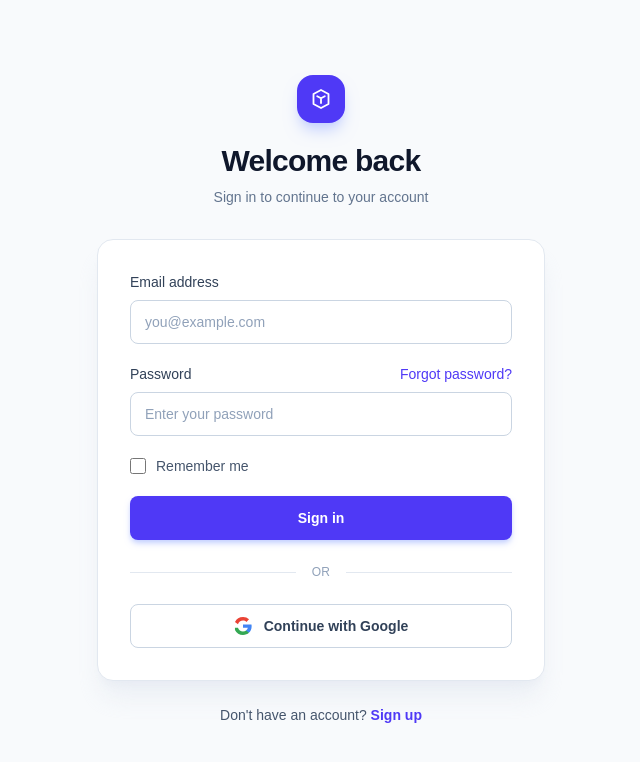
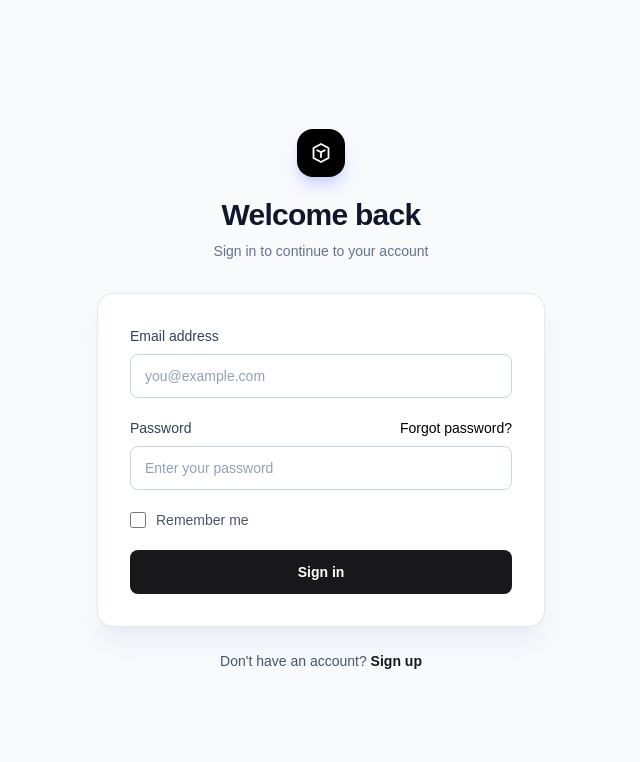
Before and after one commit to Abbas-shah10/E-Commerce, a Next.js app: page /sign-in in a window 1280 px wide. Shown: the top 762 px of the page, without its empty margins (319-959 px from the left). Built offline with nearby package versions, Linux system fonts and the light colour scheme.

Commit message:
feat: implement SignIn component with form validation and success/error handling

```diff
--- a/app/(auth)/sign-in/page.tsx
+++ b/app/(auth)/sign-in/page.tsx
@@ -1,11 +1,53 @@
-import React from "react";
+"use client";
+import Link from "next/link";
+import { zodResolver } from "@hookform/resolvers/zod";
+import { useForm } from "react-hook-form";
+import { signInSchema } from "@/validations/User";
+import type { z } from "zod";
+import { signIn } from "next-auth/react";
+import { useState } from "react";
 
 const SignIn = () => {
+  const [serverError, setServerError] = useState<string | null>(null);
+  const [serverSuccess, setServerSuccess] = useState<string | null | boolean>(
+    null,
+  );
+  const {
+    register,
+    handleSubmit,
+    reset,
+    formState: { errors, isSubmitting },
+  } = useForm<
+    z.input<typeof signInSchema>,
+    unknown,
+    z.output<typeof signInSchema>
+  >({
+    resolver: zodResolver(signInSchema),
+    mode: "onTouched",
+  });
+
+  const onSubmit = async (data: z.output<typeof signInSchema>) => {
+    setServerError(null);
+    setServerSuccess(null);
+
+    const result = await signIn("credentials", {
+      email: data.email,
+      password: data.password,
+      redirect: false,
+    });
+
+    if (!result.ok) {
+      setServerError(result.error || "Error SignIn failed");
+    } else {
+      reset();
+      setServerSuccess("Sign-In Successfully");
+    }
+  };
   return (
     <main className="min-h-screen bg-slate-50 flex items-center justify-center px-4 py-10">
       <div className="w-full max-w-md">
         <div className="mb-8 text-center">
-          <div className="mx-auto mb-5 flex h-12 w-12 items-center justify-center rounded-2xl bg-indigo-600 text-white shadow-lg shadow-indigo-200">
+          <div className="mx-auto mb-5 flex h-12 w-12 items-center justify-center rounded-2xl bg-black text-white shadow-lg shadow-indigo-200">
             <svg
               width="24"
               height="24"
@@ -35,8 +77,17 @@ const SignIn = () => {
             Sign in to continue to your account
           </p>
         </div>
+        {serverError && (
+          <p style={{ color: "red", fontWeight: "bold" }}>{serverError}</p>
+        )}
+        {serverSuccess && (
+          <p style={{ color: "green", fontWeight: "bold" }}>{serverSuccess}</p>
+        )}
 
-        <form className="rounded-2xl border border-slate-200 bg-white p-6 shadow-xl shadow-slate-200/60 sm:p-8">
+        <form
+          className="rounded-2xl border border-slate-200 bg-white p-6 shadow-xl shadow-slate-200/60 sm:p-8"
+          onSubmit={handleSubmit(onSubmit)}
+        >
           <div className="space-y-5">
             <div>
               <label
@@ -46,12 +97,16 @@ const SignIn = () => {
                 Email address
               </label>
               <input
+                {...register("email")}
                 id="email"
                 name="email"
                 type="email"
                 placeholder="you@example.com"
-                className="h-11 w-full rounded-lg border border-slate-300 bg-white px-3.5 text-sm text-slate-900 outline-none transition placeholder:text-slate-400 focus:border-indigo-500 focus:ring-4 focus:ring-indigo-100"
+                className="h-11 w-full rounded-lg border border-slate-300 bg-white px-3.5 text-sm text-slate-900 outline-none transition placeholder:text-slate-400 focus:border-black focus:ring-4 focus:ring-indigo-100"
               />
+              {errors.email && (
+                <p style={{ color: "red" }}>{errors.email.message}</p>
+              )}
             </div>
 
             <div>
@@ -62,20 +117,24 @@ const SignIn = () => {
                 >
                   Password
                 </label>
-                <a
+                <Link
                   href="#"
-                  className="text-sm font-medium text-indigo-600 hover:text-indigo-700"
+                  className="text-sm font-medium text-black hover:text-gray-700 transition"
                 >
                   Forgot password?
-                </a>
+                </Link>
               </div>
               <input
+                {...register("password")}
                 id="password"
                 name="password"
                 type="password"
                 placeholder="Enter your password"
-                className="h-11 w-full rounded-lg border border-slate-300 bg-white px-3.5 text-sm text-slate-900 outline-none transition placeholder:text-slate-400 focus:border-indigo-500 focus:ring-4 focus:ring-indigo-100"
+                className="h-11 w-full rounded-lg border border-slate-300 bg-white px-3.5 text-sm text-slate-900 outline-none transition placeholder:text-slate-400 focus:border-black focus:ring-4 focus:ring-indigo-100"
               />
+              {errors.password && (
+                <p style={{ color: "red" }}>{errors.password.message}</p>
+              )}
             </div>
 
             <label className="flex cursor-pointer items-center gap-2.5 text-sm text-slate-600">
@@ -87,55 +146,23 @@ const SignIn = () => {
             </label>
 
             <button
+              disabled={isSubmitting}
               type="submit"
-              className="h-11 w-full rounded-lg bg-indigo-600 text-sm font-semibold text-white shadow-md shadow-indigo-200 transition hover:bg-indigo-700 focus:outline-none focus:ring-4 focus:ring-indigo-200"
+              className="w-full rounded-lg bg-zinc-900 px-4 py-3 text-sm font-semibold text-white transition hover:bg-zinc-800 focus:outline-none focus:ring-2 focus:ring-zinc-900 focus:ring-offset-2"
             >
-              Sign in
+              {isSubmitting ? "Signing In..." : "Sign in"}
             </button>
           </div>
-
-          <div className="my-6 flex items-center gap-4">
-            <div className="h-px flex-1 bg-slate-200" />
-            <span className="text-xs font-medium uppercase tracking-wide text-slate-400">
-              or
-            </span>
-            <div className="h-px flex-1 bg-slate-200" />
-          </div>
-
-          <button
-            type="button"
-            className="flex h-11 w-full items-center justify-center gap-3 rounded-lg border border-slate-300 bg-white text-sm font-semibold text-slate-700 transition hover:bg-slate-50 focus:outline-none focus:ring-4 focus:ring-slate-100"
-          >
-            <svg width="18" height="18" viewBox="0 0 18 18" aria-hidden="true">
-              <path
-                fill="#4285F4"
-                d="M17.64 9.2c0-.63-.06-1.23-.16-1.8H9v3.4h4.84a4.14 4.14 0 0 1-1.8 2.72v2.22h2.91c1.7-1.57 2.69-3.88 2.69-6.54Z"
-              />
-              <path
-                fill="#34A853"
-                d="M9 18c2.43 0 4.47-.8 5.96-2.18l-2.91-2.22c-.8.54-1.83.86-3.05.86-2.35 0-4.34-1.59-5.05-3.73H.96v2.29A9 9 0 0 0 9 18Z"
-              />
-              <path
-                fill="#FBBC05"
-                d="A3.95 3.95 0 0 1 8.79 10a9 9 0 0 0-.84-3.73H.96a9 9 0 0 0 0 8.18l2.99-2.29A5.4 5.4 0 0 1 3.95 10c0-.68.13-1.32.35-1.9Z"
-              />
-              <path
-                fill="#EA4335"
-                d="M9 3.58c1.32 0 2.5.45 3.44 1.35l2.58-2.58A8.65 8.65 0 0 0 9 0 9 9 0 0 0 .96 4.98L3.95 7.27C4.66 5.17 6.65 3.58 9 3.58Z"
-              />
-            </svg>
-            Continue with Google
-          </button>
         </form>
 
         <p className="mt-6 text-center text-sm text-slate-600">
           Don&apos;t have an account?{" "}
-          <a
-            href="#"
-            className="font-semibold text-indigo-600 hover:text-indigo-700"
+          <Link
+            href="/sign-up"
+            className="font-semibold text-zinc-900 hover:underline"
           >
             Sign up
-          </a>
+          </Link>
         </p>
       </div>
     </main>
--- a/validations/User.ts
+++ b/validations/User.ts
@@ -18,4 +18,9 @@ export const signUpSchema = z.object({
   role: z.enum(["user", "admin"]).default("user"),
 });
 
+export const signInSchema = z.object({
+  email: z.string().email(),
+  password: z.string(),
+});
+
 export type IUser = z.infer<typeof userValidationSchema>;
```
